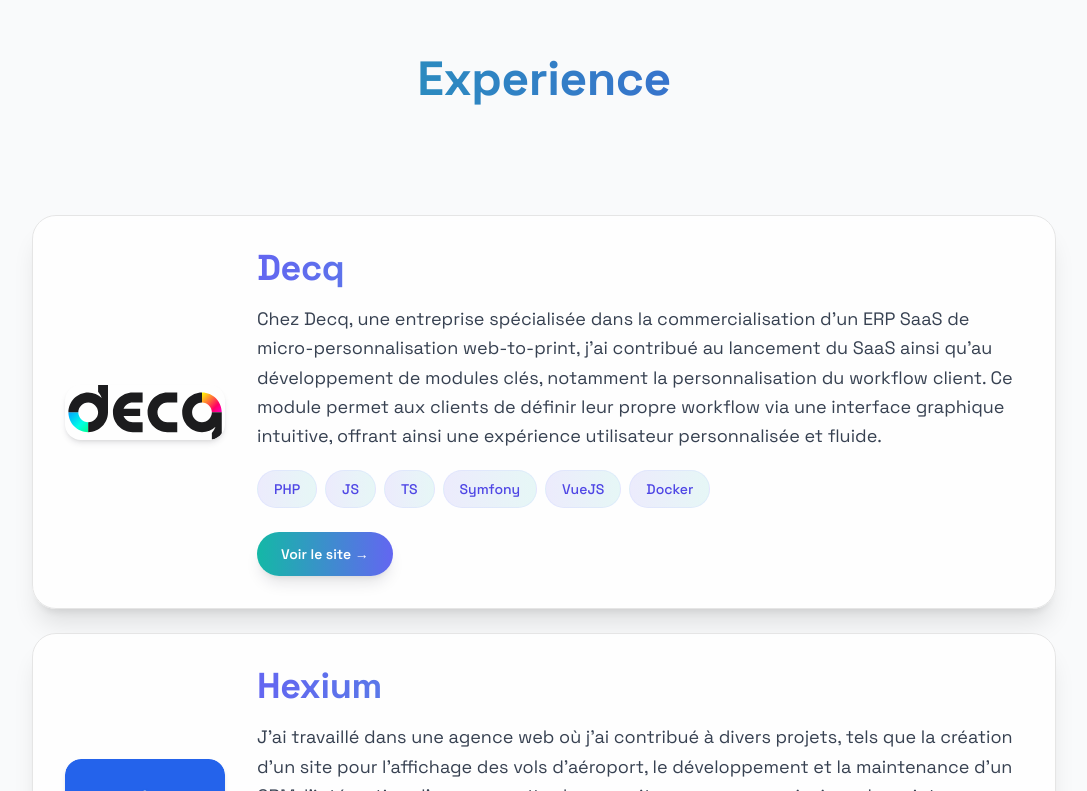
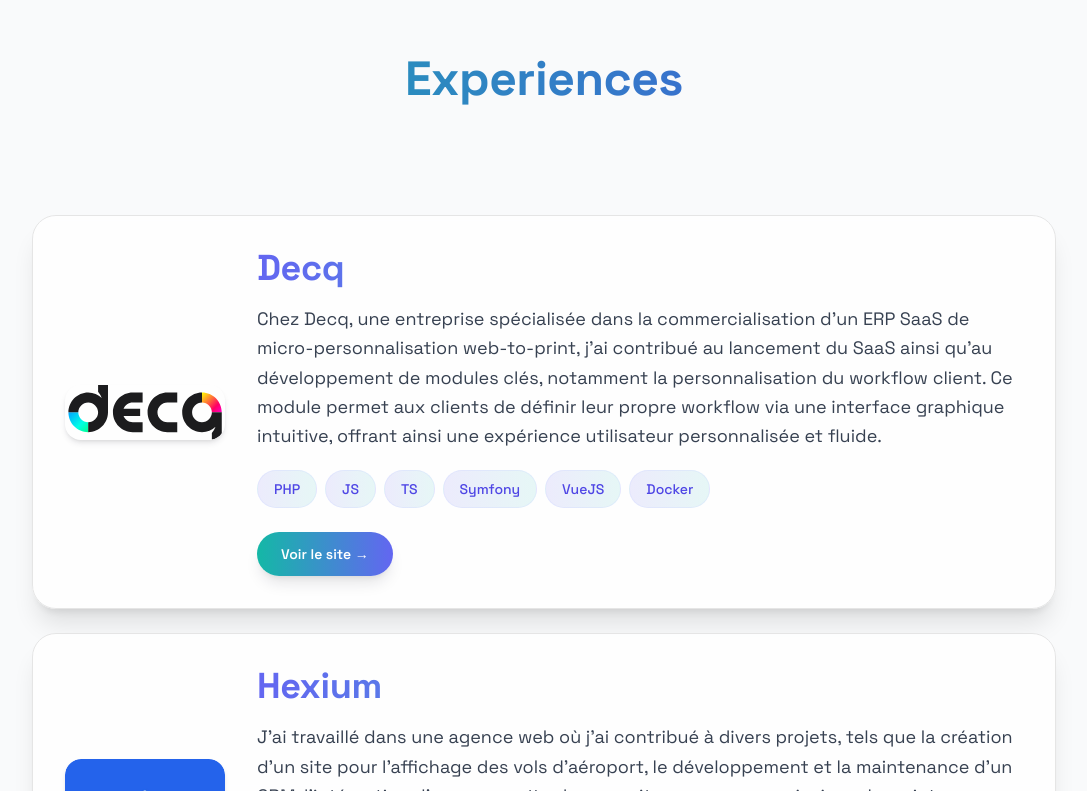
Before and after one commit to zVasO/portfolio-v2, a Next.js app: page / in a window 1280 px wide. Shown: the part 3511-4302 px from the top of the page, without its empty margins (96-1183 px from the left). Built offline with nearby package versions, Linux system fonts and the light colour scheme.

Commit message:
Update Experience.tsx

```diff
--- a/components/section/Experience.tsx
+++ b/components/section/Experience.tsx
@@ -18,7 +18,7 @@
         transition={{ duration: 0.5 }}
         viewport={{ once: true }}
       >
-        Experience
+        Experiences
       </motion.h2>
 
       <ExperienceItem
```
